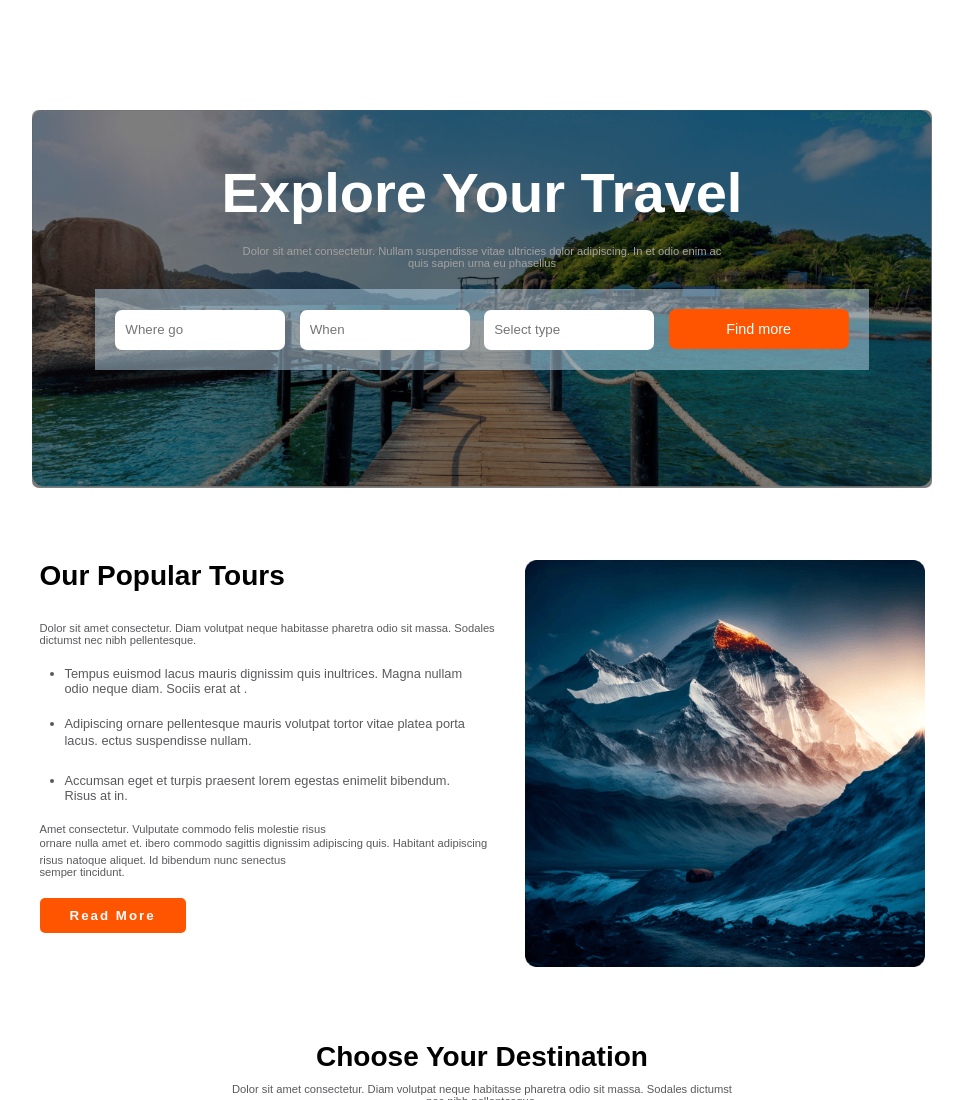
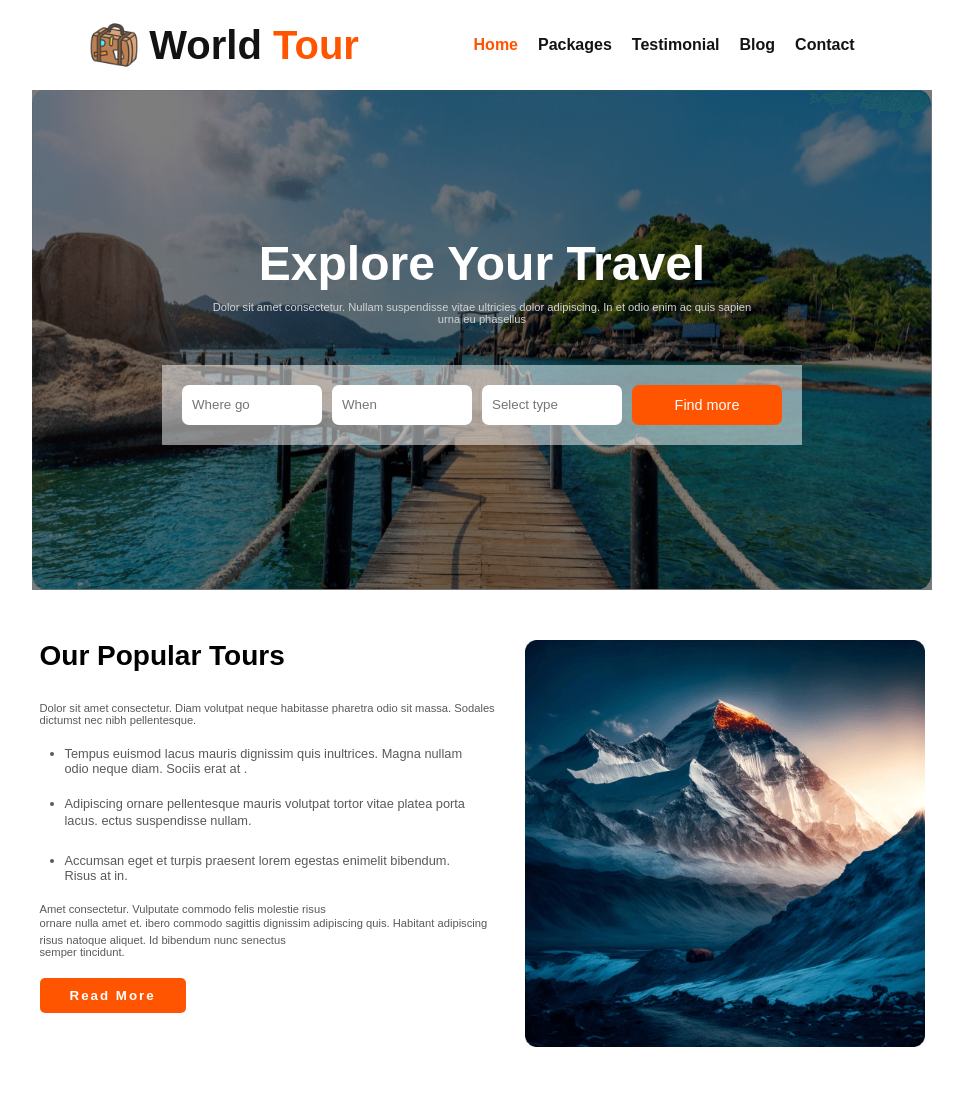
Before and after one commit to hameem03/hero-travel, a plain HTML site: page index.html in a window 1280 px wide. Shown: the top 1100 px of the page, without its empty margins (158-1121 px from the left). Drawn offline with Linux system fonts and the light colour scheme; a web font is replaced by a local one.

Commit message:
every section finished

```diff
--- a/index.html
+++ b/index.html
@@ -16,7 +16,7 @@
 
 <body>
     <header>
-        <nav style="visibility: hidden;">
+        <nav >
             <div class="nav-container">
                 <div class="web-name">
                     <img class="nav-img" src="./Images/travelicon.png" alt="">
@@ -33,8 +33,8 @@
                 </div>
             </div>
         </nav>
-        <div class="banner">
-            <div class="banner-img">
+        <div class="banner-container" >
+            <img src="./Images/group13.png" alt="">
             <div class="banner-content">
                 <h2 class="banner-title">
                     Explore Your Travel
@@ -48,7 +48,6 @@
                     <input class="banner-input" type="text" placeholder="When">
                     <input class="banner-input" type="text" placeholder="Select type">
                     <input id="banner-submit" type="submit" value="Find more">
-                    </div>
                 </div>
             </div>
         </div>
--- a/style.css
+++ b/style.css
@@ -66,7 +66,8 @@ main {
     display: flex;
     justify-content: space-around;
     align-items: center;
-    margin-top: 30px;
+    margin-top: 20px;
+    margin-bottom: 20px;
 }
 
 .nav-img {
@@ -102,56 +103,61 @@ main {
 /* nav section end */
 
 /* banner section start */
-.banner-img {
+/* --------------------------------- */
+.banner-container {
     position: relative;
-    background-image: url('./Images/group13.png');
+    margin: auto;
     width: 100%;
-    /* height: 700vh; */
-    height: 450px;
-    background-repeat: no-repeat;
-    background-size: contain;
+    height: 500px;
+    margin-bottom: 50px;
+}
+
+.banner-container img {
+    position: absolute;
+    z-index: -1;
+    height: 100%;
+    width: 100%;
+}
+
+.banner-content {
+    width: 100%;
+    height: 100%;
+    background-color: rgba(0, 0, 0, 0.5);
+    z-index: 10;
+    display: flex;
+    flex-direction: column;
+    align-items: center;
+    justify-content: center;
+}
+.banner-list{
+    display: flex;
+    flex-wrap: wrap;
+    background-color: rgba(255, 255, 255, 0.5);
+    padding: 20px;
+    gap: 10px;
     margin-top: 30px;
 }
-
-.banner-img::before {
-    content: "";
-    position: absolute;
-    top: 0;
-    left: 0;
-    width: 100%;
-    height: 84%;
-    background-color: rgba(0, 0, 0, 0.5);
-    border-radius: 7px;
+.banner-title{
+    font-size: 3rem;
+    font-weight: 900;
+    color: #ffff;
 }
-.banner-img .banner-content{
-    position: relative;
-    z-index: 1;
+.banner-description{
+    width: 550px;
+    font-size: 0.70rem;
+    color: lightgray;
+    text-align: center;
+    margin: 10px 0;
 }
-
-.banner-title {
-    font-size: 3.50rem;
-    font-weight: 900;
-    color: white;
-}
-
-.banner-description {
-    width: 500px;
-    text-align: center;
-    margin: 20px auto;
-    color: rgb(167, 161, 161);
-}
-
-.banner-input {
-    width: 150px;
+.banner-input{
+    width: 120px;
     height: 20px;
     padding: 10px;
     border: 0;
     border-radius: 7px;
-    margin-right: 10px;
 }
-
-#banner-submit {
-    width: 180px;
+#banner-submit{
+    width: 150px;
     height: 40px;
     border: 0;
     border-radius: 7px;
@@ -159,20 +165,6 @@ main {
     color: #ffff;
     font-size: 0.90rem;
     font-weight: 500;
-}
-
-.banner-content {
-    text-align: center;
-    margin: 0 auto;
-    padding-top: 50px;
-}
-
-.banner-list {
-    margin-top: 50px;
-    width: fit-content;
-    margin: 0 auto;
-    padding: 20px;
-    background-color: rgba(185, 216, 236, 0.5);
 }
 
 /* banner section end */
@@ -432,15 +424,25 @@ footer {
 
 /* Mobile device start*/
 @media screen and (max-width:600px) {
-    .banner-img {
-        /* height: 200px;
-        background-position: center;
-        margin-bottom: 20px; */
+
+    .nav-container{
+        flex-direction: column;
+        gap: 20px;
     }
-    /* .banner-list .banner-input{
-        display: block;
-        margin-bottom: 10px;
-    } */
+
+    .banner-list{
+        flex-direction: column;
+        align-items: center;
+    }
+    .banner-title{
+        font-size: 2rem;
+    }
+    .banner-description{
+        width: 350px;
+    }
+    .banner-list{
+        padding: 40px;
+    }
 
     .popular-tour-container {
         flex-direction: column;
```
Lines whose indentation alone changed are shown as unchanged.
